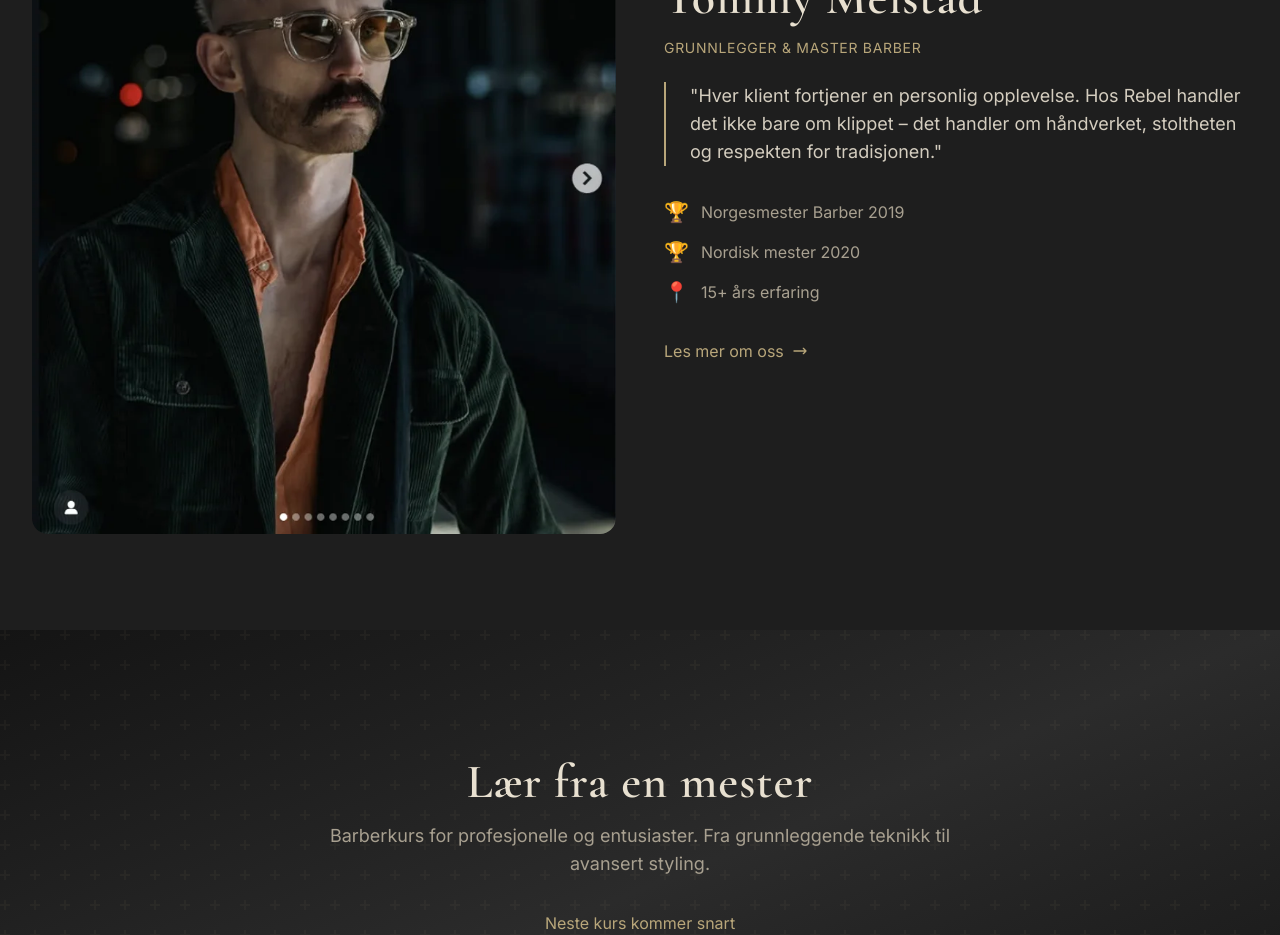
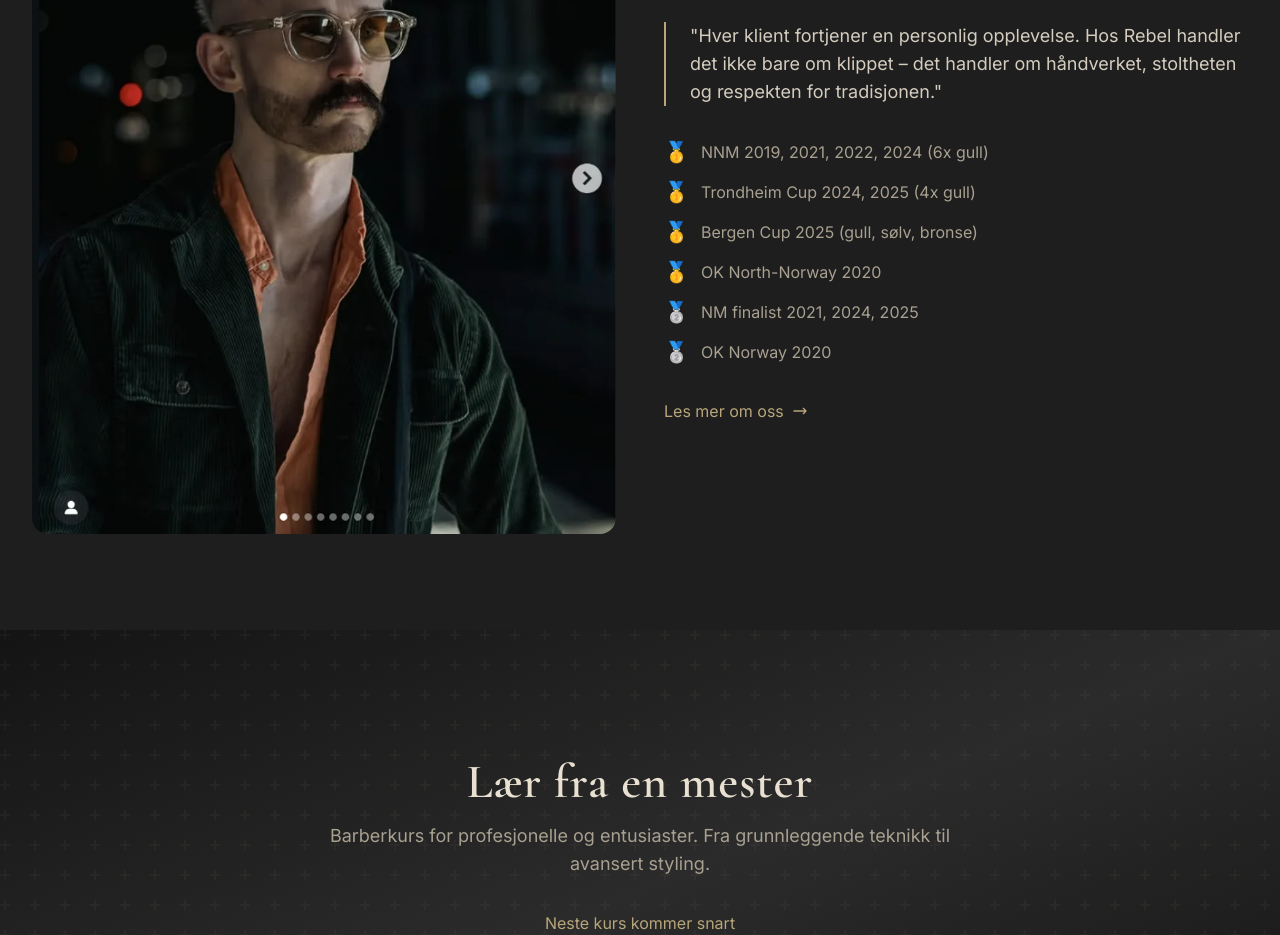
Before and after one commit to maritimbemanning/rebel-harstad, a Next.js app: page / in a window 1280 px wide. Shown: the part 2540-3475 px from the top of the page. Built offline with nearby package versions, Linux system fonts and the light colour scheme.

Commit message:
Update Tommy achievements with real competition placements

```diff
--- a/src/components/sections/Authority.tsx
+++ b/src/components/sections/Authority.tsx
@@ -3,9 +3,12 @@ import Link from "next/link";
 import { Section } from "@/components/ui";
 
 const achievements = [
-  { icon: "🏆", text: "Norgesmester Barber 2019" },
-  { icon: "🏆", text: "Nordisk mester 2020" },
-  { icon: "📍", text: "15+ års erfaring" },
+  { icon: "🥇", text: "NNM 2019, 2021, 2022, 2024 (6x gull)" },
+  { icon: "🥇", text: "Trondheim Cup 2024, 2025 (4x gull)" },
+  { icon: "🥇", text: "Bergen Cup 2025 (gull, sølv, bronse)" },
+  { icon: "🥇", text: "OK North-Norway 2020" },
+  { icon: "🥈", text: "NM finalist 2021, 2024, 2025" },
+  { icon: "🥈", text: "OK Norway 2020" },
 ];
 
 export function Authority() {
```
